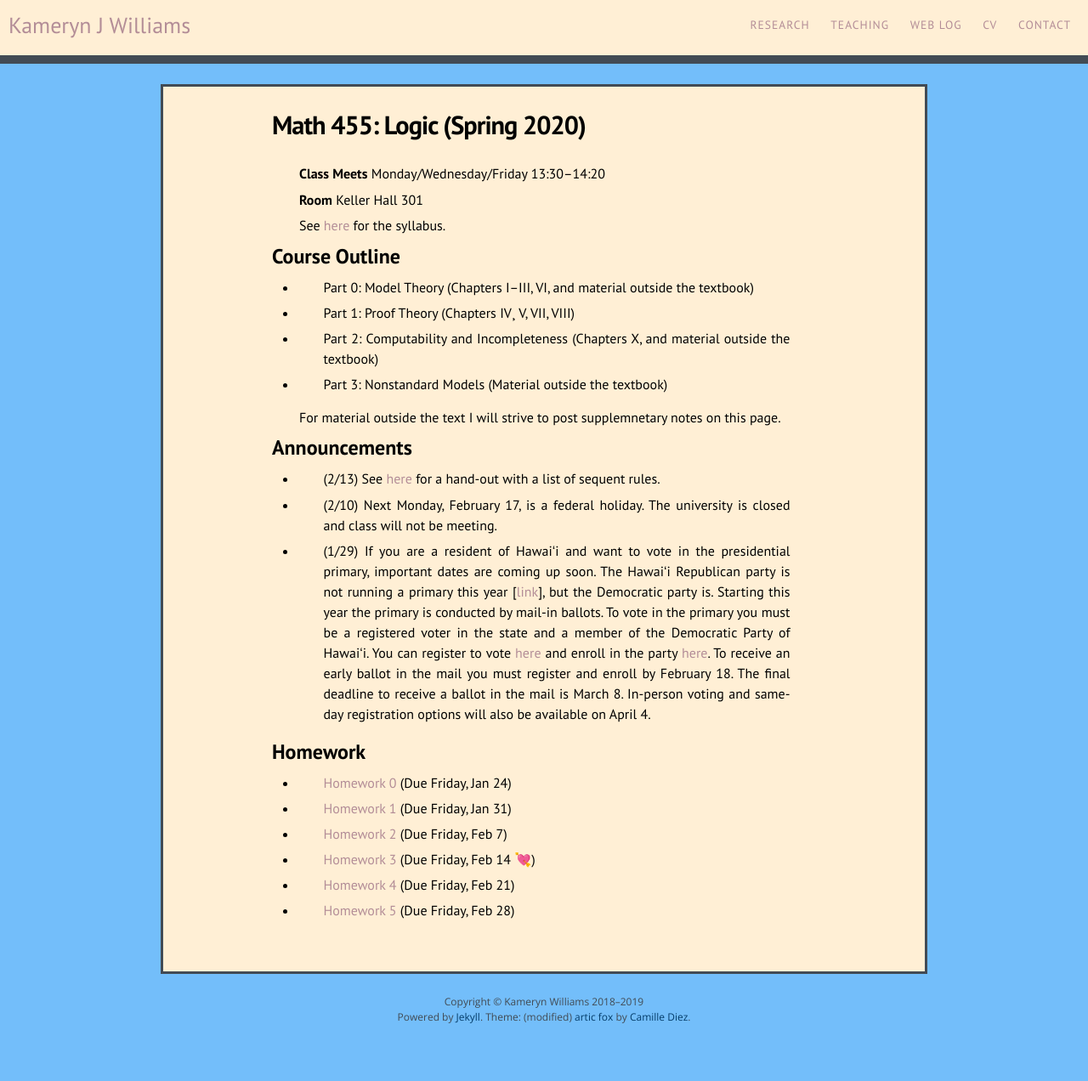
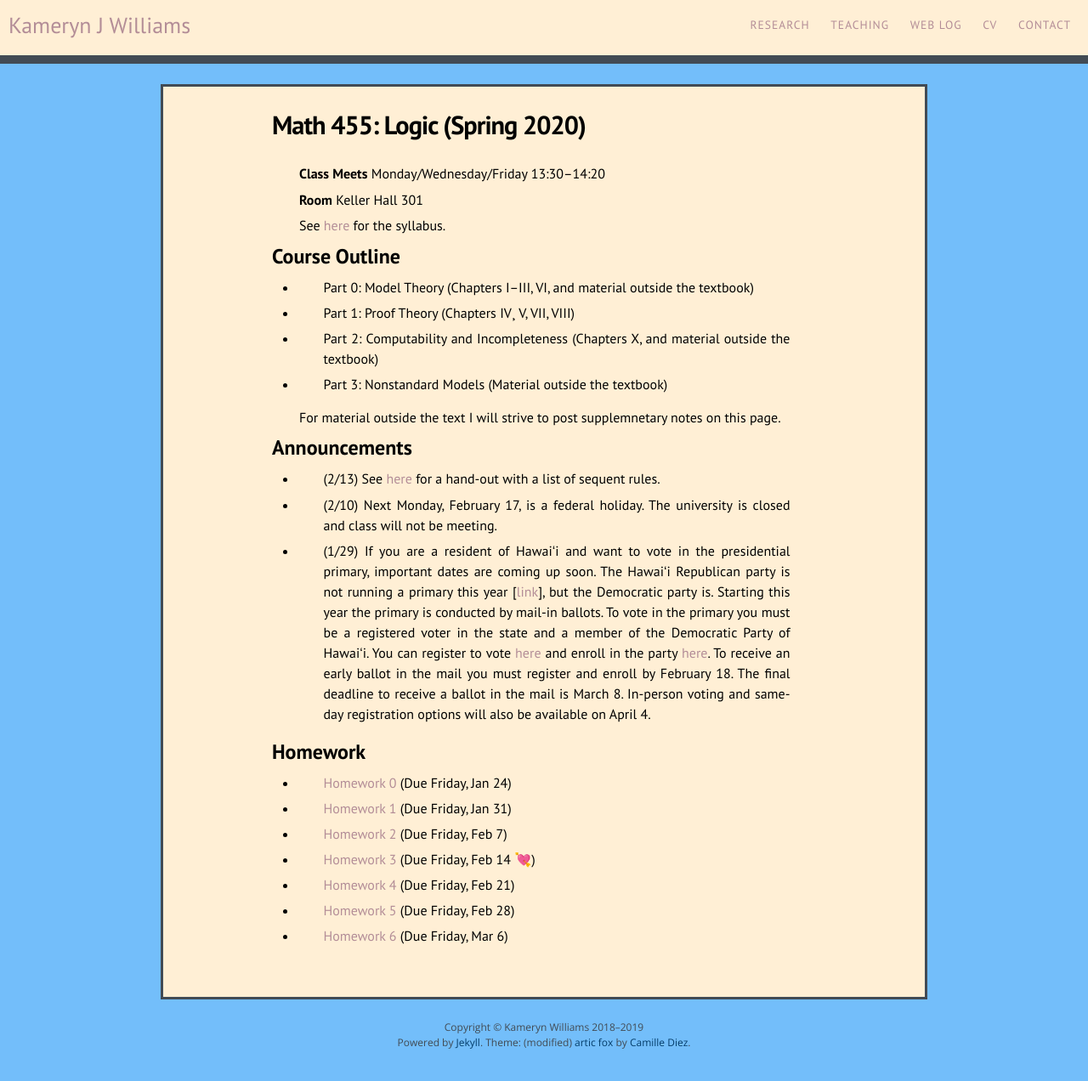
Before and after one commit to kamerynjw/kamerynjw.github.io, a Jekyll site: the page built from teaching/2020/math455.md, in a window 1280 px wide. Shown: the whole page at 85% size. Built offline with Jekyll 4.4.1, drawn with Linux system fonts in a browser that asks for light colours; nearby versions of some CDN libraries; before the commit the page ends 1242 px from its top, so only the background shows below that.

Commit message:
new math 455 homework

```diff
--- a/teaching/2020/math455.md
+++ b/teaching/2020/math455.md
@@ -47,3 +47,5 @@ Homework
 * [Homework 4]({{ page.url }}h4.pdf) (Due Friday, Feb 21)
 
 * [Homework 5]({{ page.url }}h5.pdf) (Due Friday, Feb 28)
+
+* [Homework 6]({{ page.url }}h6.pdf) (Due Friday, Mar 6)
```
Also changed, not shown: 1 other file.
